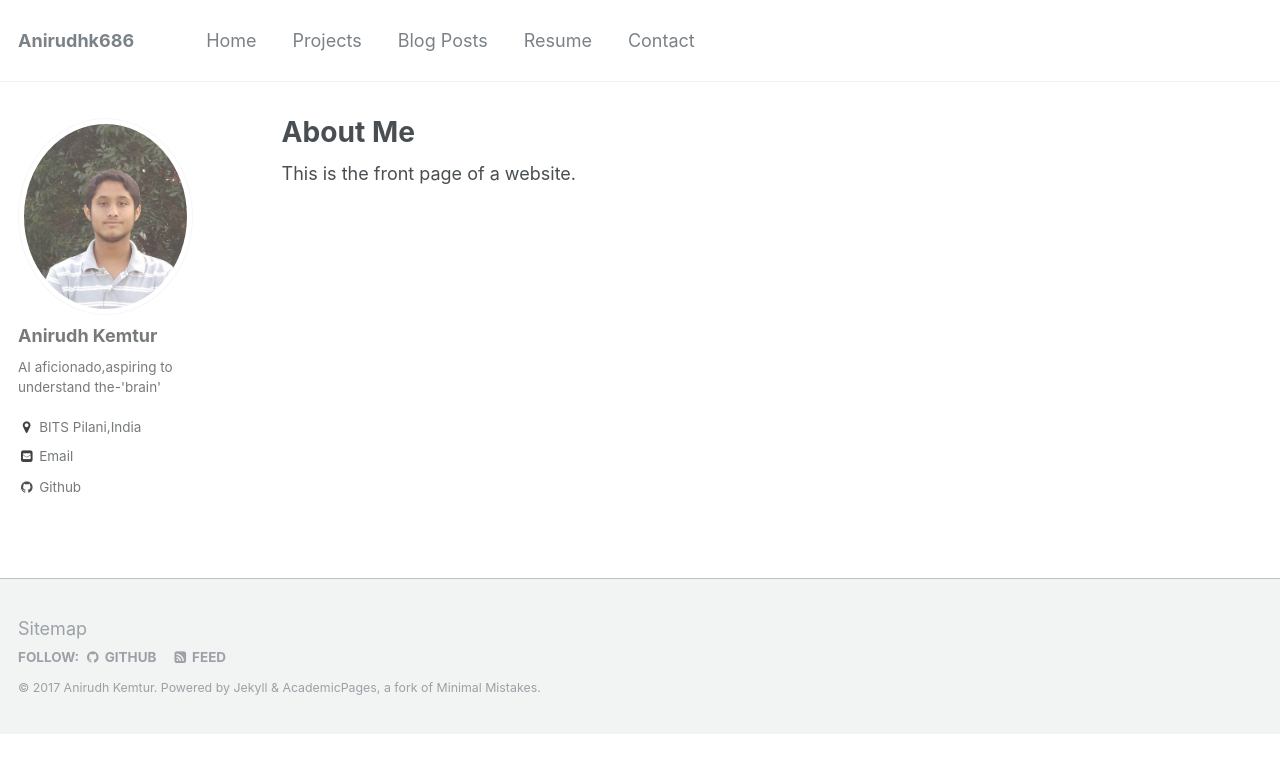
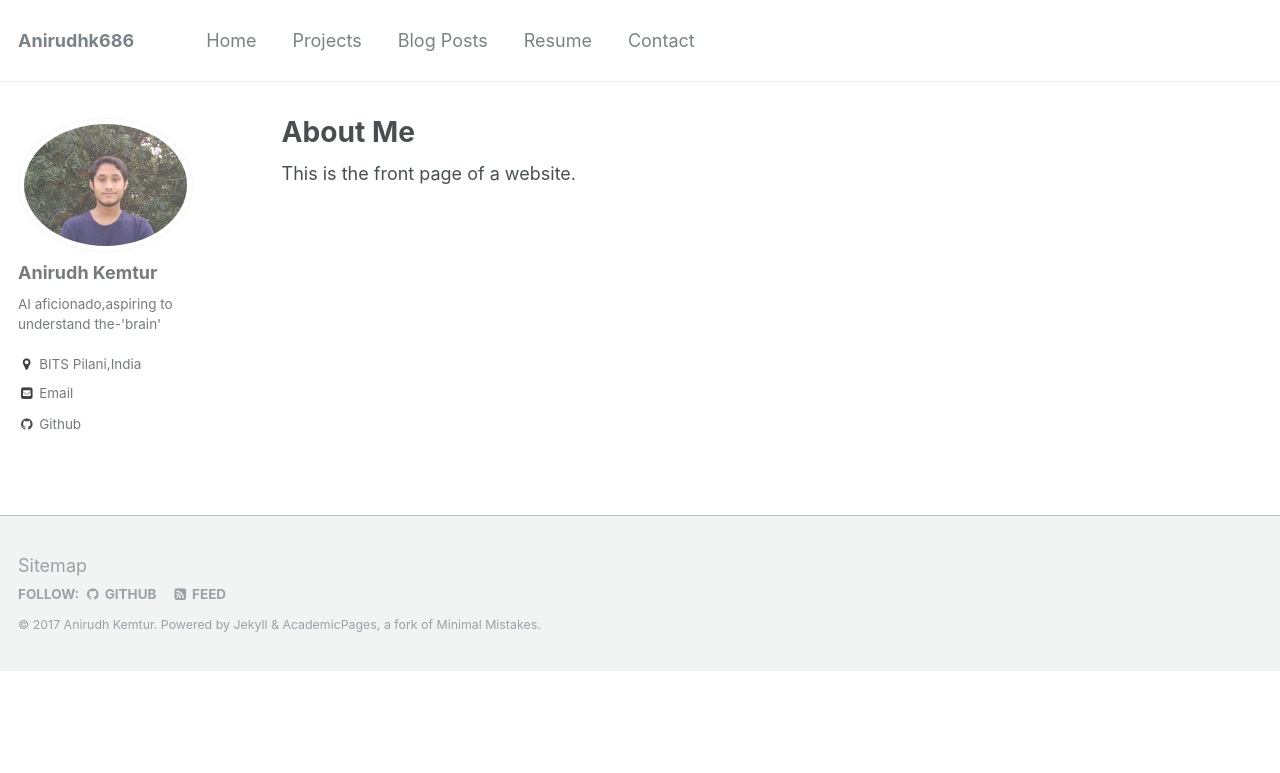
Before and after one commit to anirudhk686/anirudhk686.github.io, a Jekyll site: the page built from _pages/about.md, in a window 1280 px wide. Shown: the top 773 px of the page. Built offline with Jekyll 4.4.1, drawn with Linux system fonts in a browser that asks for light colours.

Commit message:
Update _config.yml

```diff
--- a/_config.yml
+++ b/_config.yml
@@ -79,7 +79,7 @@ analytics:
 # Site Author
 author:
   name             : "Anirudh Kemtur"
-  avatar           : "p2.jpg"
+  avatar           : "p3.jpg"
   bio              : "AI aficionado,aspiring to understand the-'brain'"
   location         : "BITS Pilani,India"
   employer         :
```
